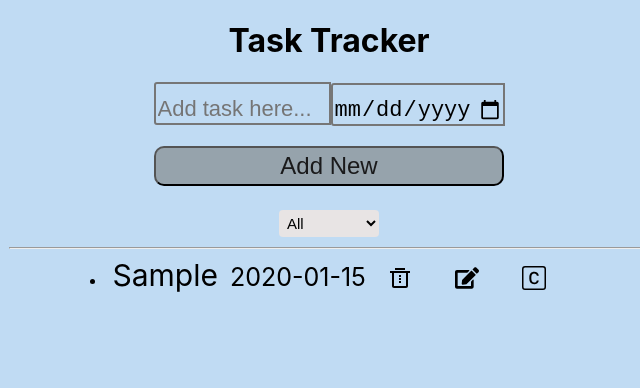
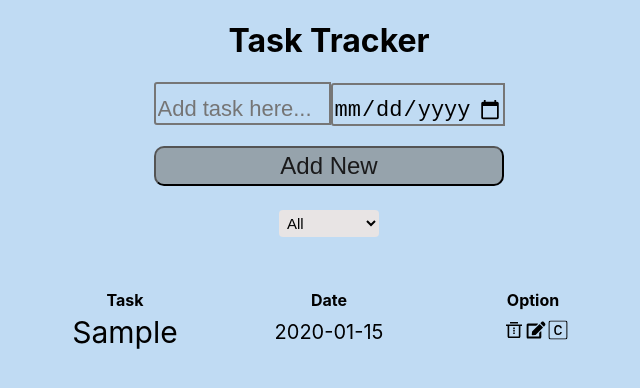
Before and after one commit to mohitkg01/proojectTodo, a React (Create React App) app: page / in a window 1280 px wide. Both pictures are taken after typing "Sample", "2020-01-15" into the empty fields and a click on the button "Add New". Shown: the top 388 px of the page, without its empty margins (311-951 px from the left). Built offline with nearby package versions, Linux system fonts and the light colour scheme.

Commit message:
added some css resposiveness and table colum for items

```diff
--- a/package.json
+++ b/package.json
@@ -12,6 +12,7 @@
     "react-dom": "^18.2.0",
     "react-icons": "^5.0.1",
     "react-scripts": "^5.0.1",
+    "uuid": "^9.0.1",
     "web-vitals": "^2.1.4"
   },
   "scripts": {
--- a/src/components/Home.css
+++ b/src/components/Home.css
@@ -27,37 +27,54 @@
     padding: 4px;
 }
 
-.hr{
+/* .hr{
 width: auto;
 margin-right: 25%;
 margin-left: 25%;
 margin-top: 10px;
+} */
+th{
+    width: 200px;
 }
-
+.itemlist{
+    margin-top: 50px;
+    margin-left: auto;
+    margin-right: auto;
+    text-align: center;
+}
+.item>td{
+    margin-left: 1px;
+}
 .item>:nth-child(1){
     font-size: 30px;
     margin-right: 12px;
+
 }
 .item>:nth-child(2){
     font-size: 25px;
-    /* margin-right: 22px; */
 }
 .icons>span{
     margin-left: 2%;
-    margin-right: 2%;
+
 }
 .icons>span:hover{
     color: rgb(191, 184, 185);
     cursor: pointer;
 }
 .del>:nth-child(1){
-       transform: scale(1.5);
+    transform: scale(1.5);
+    margin-left: 20px;
+
 }
 .edit>:nth-child(1){
     transform: scale(1.5);
+    margin-left: 20px;
+
 }
 .com>:nth-child(1){
     transform: scale(1.5);
+    margin-left: 20px;
+
 }
 
 @media screen and (min-width: 358px){
@@ -72,4 +89,27 @@ margin-top: 10px;
       .item>span{
         font-size: 4px;
       }
+
+      .icons>span:hover{
+        color: rgb(200, 17, 44);
+        cursor: pointer;
+    }
+    .del>:nth-child(1){
+        transform: scale(1.2);
+        margin-left: 2px;
+
+    }
+    .edit>:nth-child(1){
+        transform: scale(1.2);
+        margin-left: 2px;
+
+    }
+    .com>:nth-child(1){
+        transform: scale(1.2);
+        margin-left: 2px;
+
+    }
+    .item>:nth-child(2){
+        font-size: 20px;
+    }
 }
--- a/src/components/Home.jsx
+++ b/src/components/Home.jsx
@@ -114,7 +114,19 @@ const filterItem = (event) => {
     return true;
   });
 
-  //dragable
+  //drag and drop
+  const onDragEnd = (result) => {
+    if (!result.destination) {
+      return;
+    }
+
+    const items = Array.from(list);
+    const [reorderedItem] = items.splice(result.source.index, 1);
+    items.splice(result.destination.index, 0, reorderedItem);
+
+    setList(items);
+  };
+
 
   return (
 
@@ -138,33 +150,53 @@ const filterItem = (event) => {
             </select>
            </form>
         </div>
-        <div className="itemlist" >
-                        {filteredList.map((curItem) =>{
-                    return(
-                        <div className='itemList'>
-                            <hr className='hr'/>
-                            <li key={curItem.id}  className='lists'>
-                            <span className='item' style={{
-                            textDecoration: curItem.completed ? 'line' : 'none',
-                            color: curItem.completed ? 'red' : 'black',
-                            }}>
-                            <span>{curItem.data}</span>
-                            <span>{curItem.date}</span>
-                            </span>
-                            <span className='icons'>
-                            <span className='del' onClick={()=>deleteItem(curItem.id)} title='Delete Task'><RiDeleteBin3Line/></span>
-                            <span className='edit' onClick={()=>editItem(curItem.id)} title='Edit Task'><FaEdit/></span>
-                            <span className='com' onClick={()=>compItem(curItem.id)} title='Task Completed'><BsCSquare/></span>
-                            </span>
-                            </li>
-                            </div>
 
-                       )}
+        <DragDropContext onDragEnd={onDragEnd}>
 
-           )}</div>
+        <Droppable droppableId="dropaable">
 
+          {(provider) => (
+            <table className="itemlist" ref={provider.innerRef} {...provider.droppableProps}>
+              <thead>
+                <tr>
+                  <th>Task</th>
+                  <th>Date</th>
+                  <th>Option</th>
+                </tr>
+              </thead>
+              <tbody className='lists'>
+                {filteredList.map((curItem, idx) => (
+                  <Draggable key={curItem.id} draggableId={curItem.id.toString()} index={idx}>
+                    {(provider) => (
+                      <tr
+                        {...provider.draggableProps}
+                        {...provider.dragHandleProps}
+                        ref={provider.innerRef}
+                        className='item'
+                        style={{
+                          textDecoration: curItem.completed ? 'line' : 'none',
+                          color: curItem.completed ? 'red' : 'black',
+                        }}
+                      >
+                        <td>{curItem.data}</td>
+                        <td>{curItem.date}</td>
+                        <td className='icons'>
+
+                          <span className='del' onClick={() => deleteItem(curItem.id)} title='Delete Task'><RiDeleteBin3Line /></span>
+                          <span className='edit' onClick={() => editItem(curItem.id)} title='Edit Task'><FaEdit /></span>
+                          <span className='com' onClick={() => compItem(curItem.id)} title='Task Completed'><BsCSquare /></span>
+
+                        </td>
+                      </tr>
+                    )}
+                  </Draggable>
+                ))}
+              </tbody>
+            </table>
+          )}
+        </Droppable>
+      </DragDropContext>
     </div>
-
   )
 }
 
```
Also changed, not shown: 1 other file (tests, documents, lock files or other folders).
